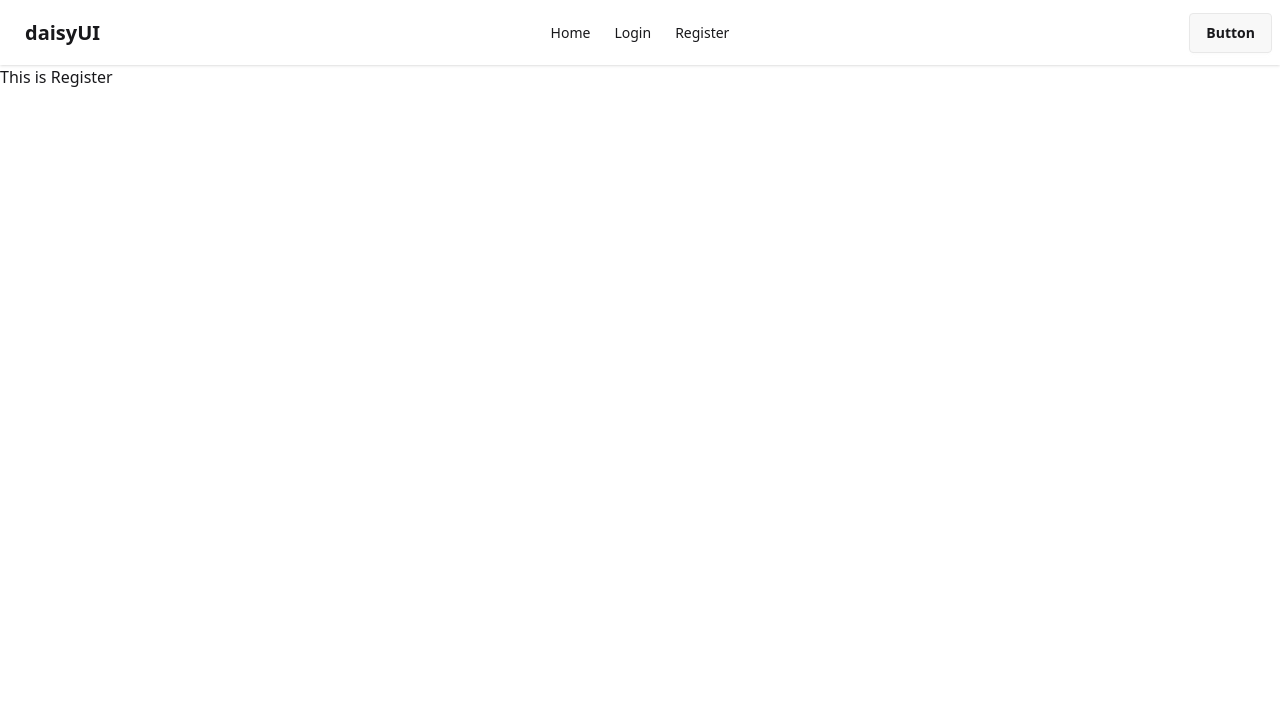
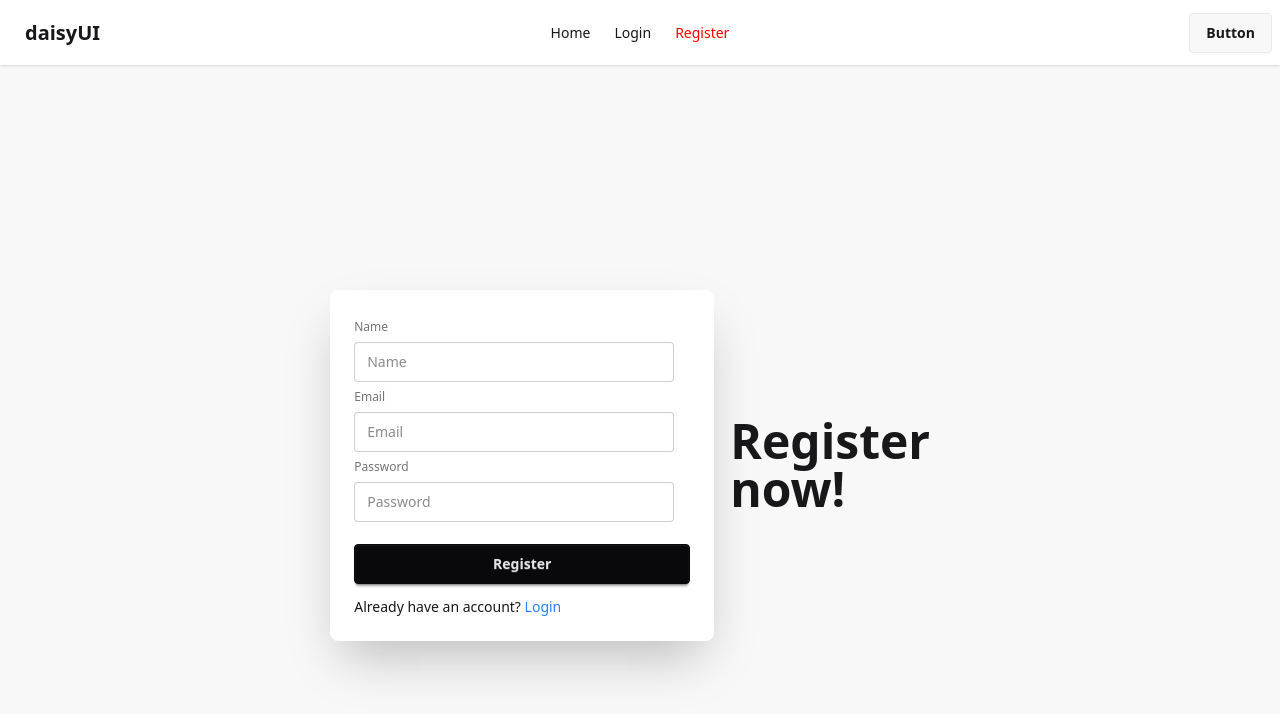
Before and after one commit to SarwarMorshad/react-authintegretion, a React (Vite) app: page /register in a window 1280 px wide. Shown: the top 714 px of the page. Built offline with nearby package versions, Linux system fonts and the light colour scheme.

Commit message:
Sign in with firebase email and password authentication

```diff
--- a/src/components/Login/Login.jsx
+++ b/src/components/Login/Login.jsx
@@ -1,9 +1,38 @@
 import React from "react";
+import { Link } from "react-router";
 
 const Login = () => {
   return (
-    <div>
-      <h1>This is Login</h1>
+    <div className="hero bg-base-200 min-h-screen">
+      <div className="hero-content flex-col-reverse lg:flex-row-reverse">
+        <div className="card bg-base-100 w-full max-w-sm shrink-0 shadow-2xl">
+          <div className="card-body">
+            <form>
+              <fieldset className="fieldset">
+                <label className="label">Email</label>
+                <input type="email" className="input" placeholder="Email" name="email" />
+                <label className="label">Password</label>
+                <input type="password" className="input" placeholder="Password" name="password" />
+                <div>
+                  <a className="link link-hover">Forgot password?</a>
+                </div>
+                <button className="btn btn-neutral mt-4">Login</button>
+              </fieldset>
+            </form>
+            <div>
+              <p>
+                Don't have an account?{" "}
+                <Link to="/register" className="link link-hover text-blue-500">
+                  Register
+                </Link>
+              </p>
+            </div>
+          </div>
+        </div>
+        <div className="text-center lg:text-left">
+          <h1 className="text-5xl font-bold">Login now!</h1>
+        </div>
+      </div>
     </div>
   );
 };
--- /dev/null
+++ b/src/components/NavBar/NavBar.css
@@ -0,0 +1,3 @@
+nav a.active {
+  color: red;
+}
--- a/src/components/NavBar/NavBar.jsx
+++ b/src/components/NavBar/NavBar.jsx
@@ -1,5 +1,6 @@
 import React from "react";
 import { NavLink } from "react-router";
+import "./NavBar.css";
 
 const NavBar = () => {
   const links = (
@@ -16,7 +17,7 @@
     </>
   );
   return (
-    <div className="navbar bg-base-100 shadow-sm">
+    <nav className="navbar bg-base-100 shadow-sm">
       <div className="navbar-start">
         <div className="dropdown">
           <div tabIndex={0} role="button" className="btn btn-ghost lg:hidden">
@@ -51,7 +52,7 @@
       <div className="navbar-end">
         <a className="btn">Button</a>
       </div>
-    </div>
+    </nav>
   );
 };
 
--- a/src/components/Register/Register.jsx
+++ b/src/components/Register/Register.jsx
@@ -1,9 +1,55 @@
+import { createUserWithEmailAndPassword } from "firebase/auth";
 import React from "react";
+import { Link } from "react-router";
+import auth from "../../firebase/firebase.init";
 
 const Register = () => {
+  const handleRegister = (event) => {
+    event.preventDefault();
+    const email = event.target.email.value;
+    const password = event.target.password.value;
+    console.log(email, password);
+
+    createUserWithEmailAndPassword(auth, email, password)
+      .then((userCredential) => {
+        // Signed in
+        const user = userCredential.user;
+        console.log("User registered:", user);
+      })
+      .catch((error) => {
+        console.log(error);
+      });
+  };
   return (
-    <div>
-      <h1>This is Register</h1>
+    <div className="hero bg-base-200 min-h-screen">
+      <div className="hero-content flex-col lg:flex-row-reverse">
+        <div className="text-center lg:text-left">
+          <h1 className="text-5xl font-bold">Register now!</h1>
+        </div>
+        <div className="card bg-base-100 w-full max-w-sm shrink-0 shadow-2xl">
+          <div className="card-body">
+            <form onSubmit={handleRegister}>
+              <fieldset className="fieldset">
+                <label className="label">Name</label>
+                <input type="text" className="input" placeholder="Name" name="name" />
+                <label className="label">Email</label>
+                <input type="email" className="input" placeholder="Email" name="email" />
+                <label className="label">Password</label>
+                <input type="password" className="input" placeholder="Password" name="password" />
+                <button className="btn btn-neutral mt-4">Register</button>
+              </fieldset>
+            </form>
+            <div>
+              <p>
+                Already have an account?{" "}
+                <Link to="/login" className="link link-hover text-blue-500">
+                  Login
+                </Link>
+              </p>
+            </div>
+          </div>
+        </div>
+      </div>
     </div>
   );
 };
--- /dev/null
+++ b/src/firebase/firebase.init.js
@@ -0,0 +1,23 @@
+// Import the functions you need from the SDKs you need
+import { initializeApp } from "firebase/app";
+import { getAuth } from "firebase/auth";
+// TODO: Add SDKs for Firebase products that you want to use
+// https://firebase.google.com/docs/web/setup#available-libraries
+
+// Your web app's Firebase configuration
+const firebaseConfig = {
+  apiKey: "AIzaSyAo2Em6yT4Bk6itEqH6RNKmIAS6iDv_qIg",
+  authDomain: "react-authintegration.firebaseapp.com",
+  projectId: "react-authintegration",
+  storageBucket: "react-authintegration.firebasestorage.app",
+  messagingSenderId: "896215298253",
+  appId: "1:896215298253:web:810ab70b5c449f48b23984",
+};
+
+// Initialize Firebase
+const app = initializeApp(firebaseConfig);
+
+// Initialize Firebase Authentication and get a reference to the service
+const auth = getAuth(app);
+
+export default auth;
--- a/src/main.jsx
+++ b/src/main.jsx
@@ -20,7 +20,7 @@
       },
       {
         path: "/login",
-        element: Login,
+        Component: Login,
       },
       {
         path: "/register",
```
Also changed, not shown: 1 other file (tests, documents, lock files or other folders).
